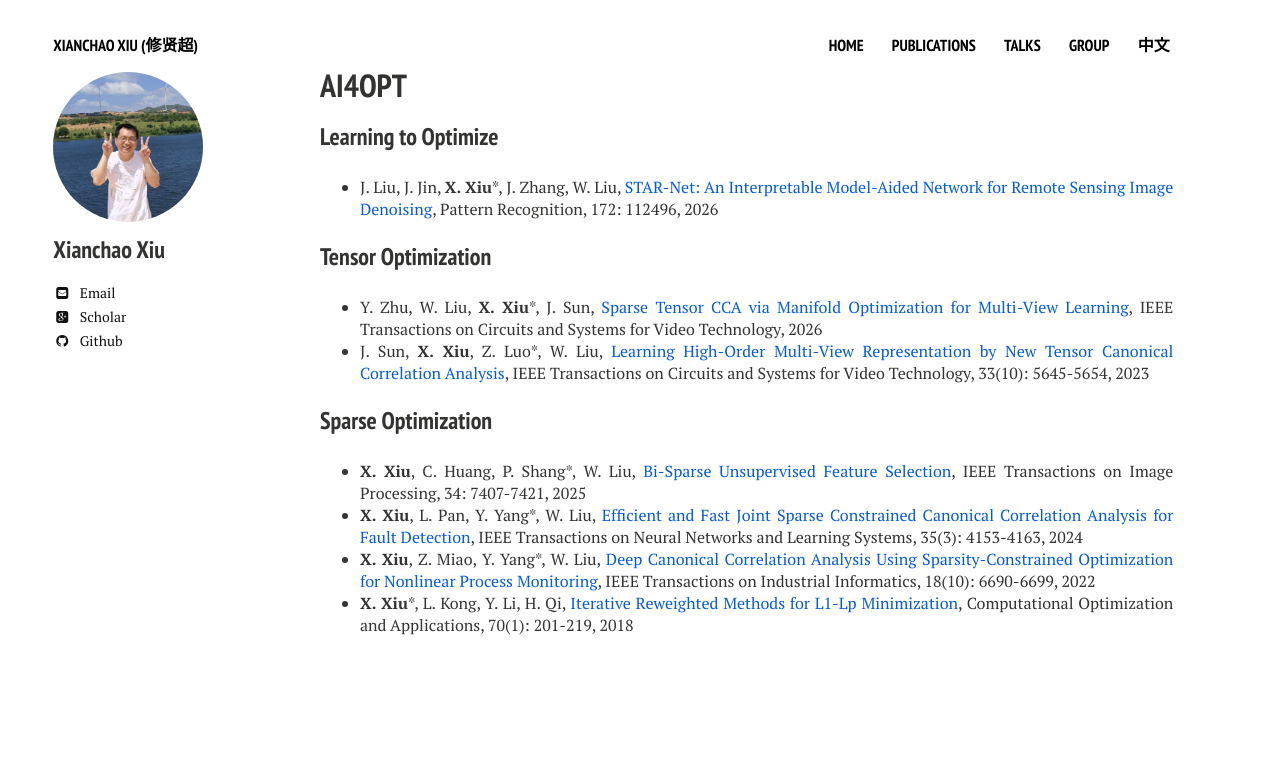
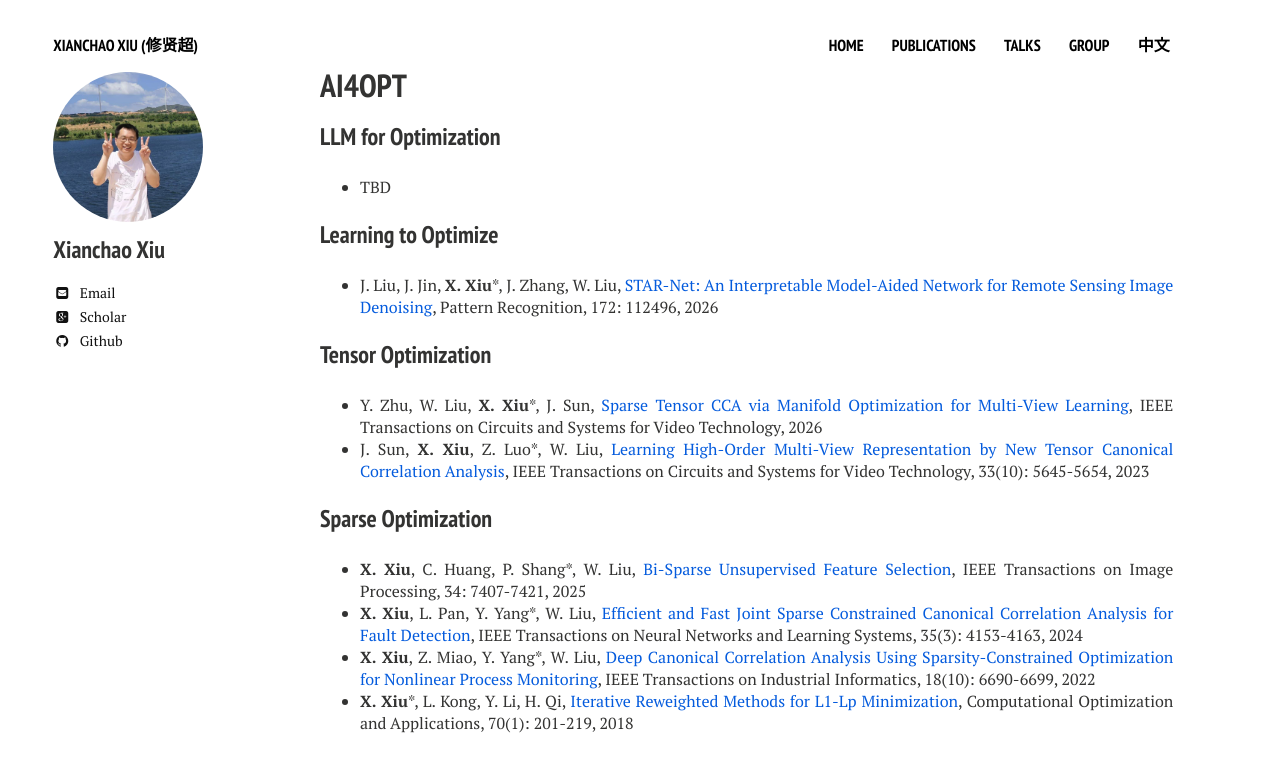
Before and after one commit to xianchaoxiu/xianchaoxiu.github.io, a Jekyll site: the page built from chinese/research/OPT/index.md, in a window 1280 px wide. Shown: the top 772 px of the page. Built offline with Jekyll 4.4.1, drawn with Linux system fonts in a browser that asks for light colours; nearby versions of some CDN libraries.

Commit message:
Update index.md

```diff
--- a/chinese/research/OPT/index.md
+++ b/chinese/research/OPT/index.md
@@ -5,6 +5,8 @@ comments: false
 share: false
 ---
 
+### LLM for Optimization
+* TBD
 
 
 
```
